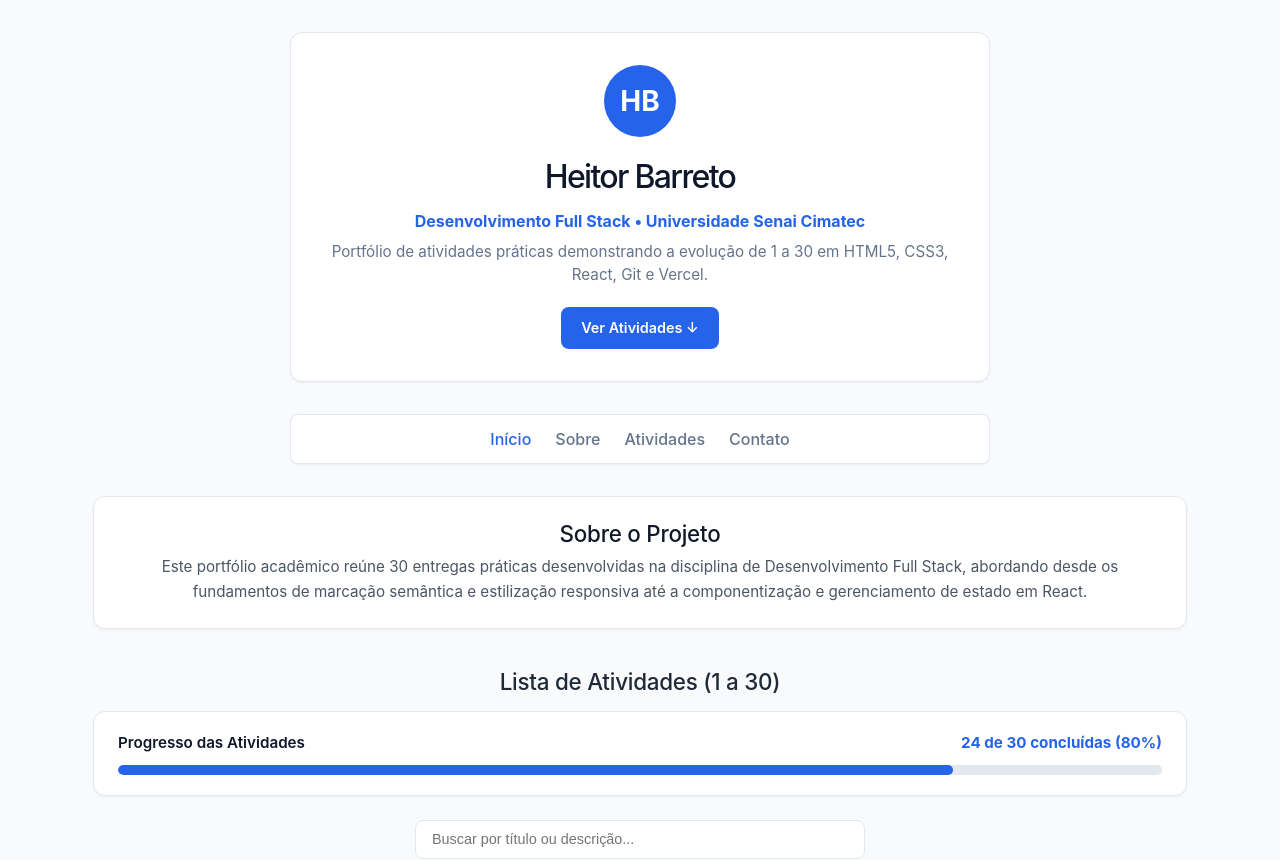
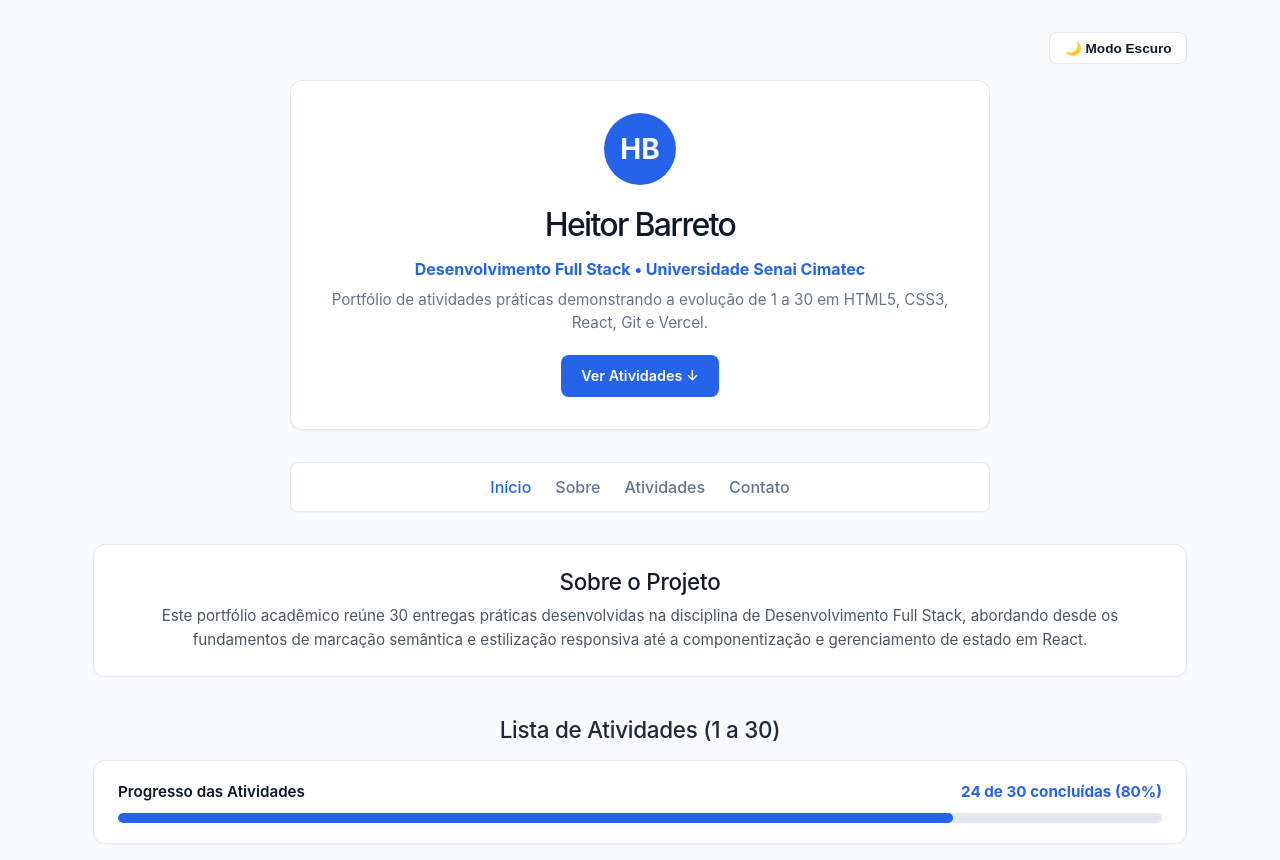
Before and after one commit to Heitorab06/Desenvolvimento-FullStack, a React (Vite) app in the folder roteiro_pratica/: page / in a window 1280 px wide. Shown: the top 860 px of the page. Built offline with nearby package versions, Linux system fonts and the light colour scheme.

Commit message:
feat: implementar tema claro e escuro

```diff
--- a/roteiro_pratica/src/App.css
+++ b/roteiro_pratica/src/App.css
@@ -70,6 +70,34 @@
 
 .btn-primario:hover {
   background-color: var(--primary-hover);
+}
+
+.top-bar {
+  display: flex;
+  justify-content: flex-end;
+  max-width: 1100px;
+  margin: 0 auto 1rem auto;
+  width: 100%;
+}
+
+.btn-tema {
+  background-color: var(--bg-card);
+  color: var(--text-main);
+  border: 1px solid var(--border-color);
+  padding: 0.45rem 0.9rem;
+  border-radius: var(--radius-md);
+  font-size: 0.85rem;
+  font-weight: 600;
+  cursor: pointer;
+  transition: all 0.2s ease;
+  display: inline-flex;
+  align-items: center;
+  gap: 0.4rem;
+}
+
+.btn-tema:hover {
+  border-color: var(--primary);
+  color: var(--primary);
 }
 
 .nav-principal {
--- a/roteiro_pratica/src/App.jsx
+++ b/roteiro_pratica/src/App.jsx
@@ -8,6 +8,7 @@ import Contato from './components/Contato';
 import { listaAtividades } from './data/atividades';
 
 export default function App() {
+  const [tema, setTema] = useState('light');
   const [filtroTecnologia, setFiltroTecnologia] = useState('Todos');
   const [busca, setBusca] = useState('');
   const [atividadeModal, setAtividadeModal] = useState(null);
@@ -33,7 +34,19 @@ export default function App() {
   });
 
   return (
-    <div className="app-container">
+    <div className="app-container" data-theme={tema}>
+      {/* Barra Superior com Alternador de Tema (Card 23) */}
+      <div className="top-bar">
+        <button
+          type="button"
+          className="btn-tema"
+          onClick={() => setTema(prev => prev === 'light' ? 'dark' : 'light')}
+          aria-label="Alternar entre tema claro e escuro"
+        >
+          {tema === 'light' ? '🌙 Modo Escuro' : '☀️ Modo Claro'}
+        </button>
+      </div>
+
       {/* Cabeçalho */}
       <Cabecalho />
 
--- a/roteiro_pratica/src/index.css
+++ b/roteiro_pratica/src/index.css
@@ -26,6 +26,23 @@
   --radius-lg: 12px;
   --shadow-sm: 0 1px 2px rgba(0, 0, 0, 0.05);
   --shadow-md: 0 4px 6px -1px rgba(0, 0, 0, 0.08);
+}
+
+/* Tema Escuro (Card 23) */
+[data-theme="dark"] {
+  --bg-page: #0f172a;
+  --bg-card: #1e293b;
+  --text-main: #f8fafc;
+  --text-muted: #94a3b8;
+  --border-color: #334155;
+  --primary-light: #1e3a8a;
+
+  --status-concluida-bg: #064e3b;
+  --status-concluida-text: #6ee7b7;
+  --status-andamento-bg: #78350f;
+  --status-andamento-text: #fde68a;
+  --status-planejada-bg: #1e293b;
+  --status-planejada-text: #cbd5e1;
 }
 
 * {
```
